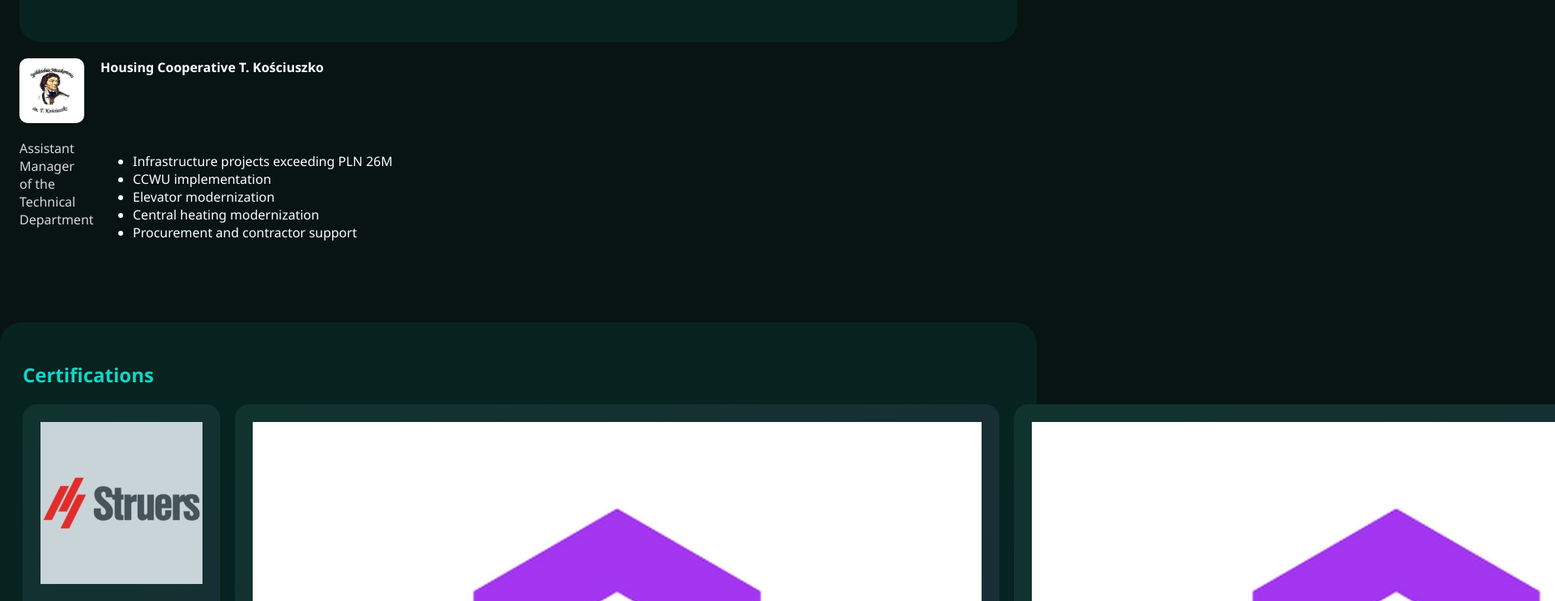
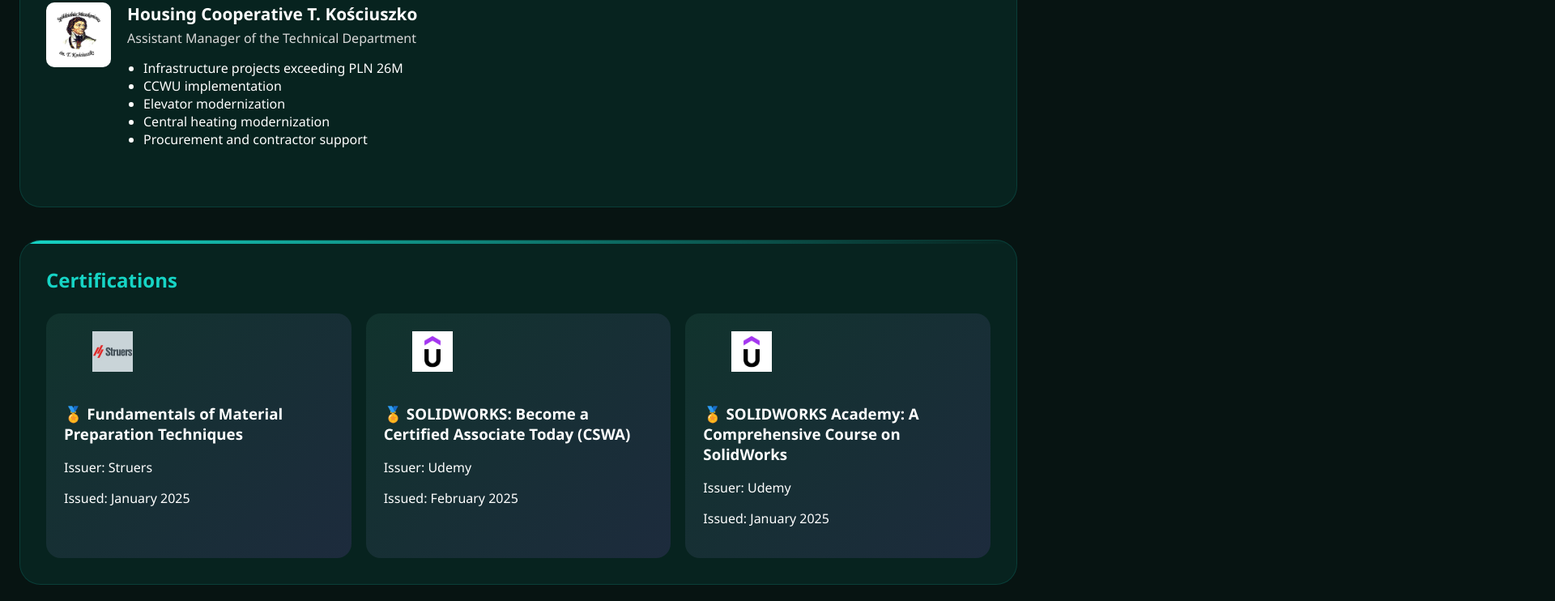
Before and after one commit to jowsiak/jakub_owsiak_project_portfolio, a plain HTML site: page index.html in a window 1280 px wide. Shown: the part 1720-2462 px from the top of the page at 81% size, 1920 px wide, since content can reach past the window. Drawn offline with Linux system fonts and the light colour scheme.

Commit message:
Update index.html

```diff
--- a/index.html
+++ b/index.html
@@ -63,8 +63,33 @@ body{
 .card{
     background:#07231f;
     border-radius:26px;
-    padding:28px;
-    margin:20px 0;
+    padding:32px;
+    margin:40px 0;
+    border:1px solid rgba(22,212,197,.15);
+}
+
+.card h2{
+    margin-top:0;
+    margin-bottom:25px;
+}
+
+.card{
+    position:relative;
+    overflow:hidden;
+}
+
+.card::before{
+    content:"";
+    position:absolute;
+    top:0;
+    left:0;
+    width:100%;
+    height:4px;
+    background:linear-gradient(
+        90deg,
+        var(--accent),
+        transparent
+    );
 }
 
 .kpi,.projects,.certs,.tools{
@@ -140,6 +165,13 @@ h2{
     border-radius:10px;
     padding:4px;
     object-fit:contain;
+}
+
+.issuer{
+    width:120px;
+    height:50px;
+    object-fit:contain;
+    margin-bottom:15px;
 }
 
 .linkedin{
@@ -276,6 +308,7 @@ h2{
     <div class="company">
 		<img class="logo"
 			src="aptiv_logo_color_rgb.svg"
+			alt="Aptiv">
 
 		<div class="company-info">
             <strong>Aptiv</strong>
@@ -296,6 +329,7 @@ h2{
     <div class="company">
 		<img class="logo"
 			src="logo_kosciuszko.jpg"
+			alt="Housing Cooperative T. Kościuszko">
 
 		<div class="company-info">
             <strong>Housing Cooperative T. Kościuszko</strong>
@@ -346,6 +380,7 @@ h2{
 		<p>Issued: January 2025</p>
 	</div>
 
+</div>
 </div>
 
 <div class="card">
```
